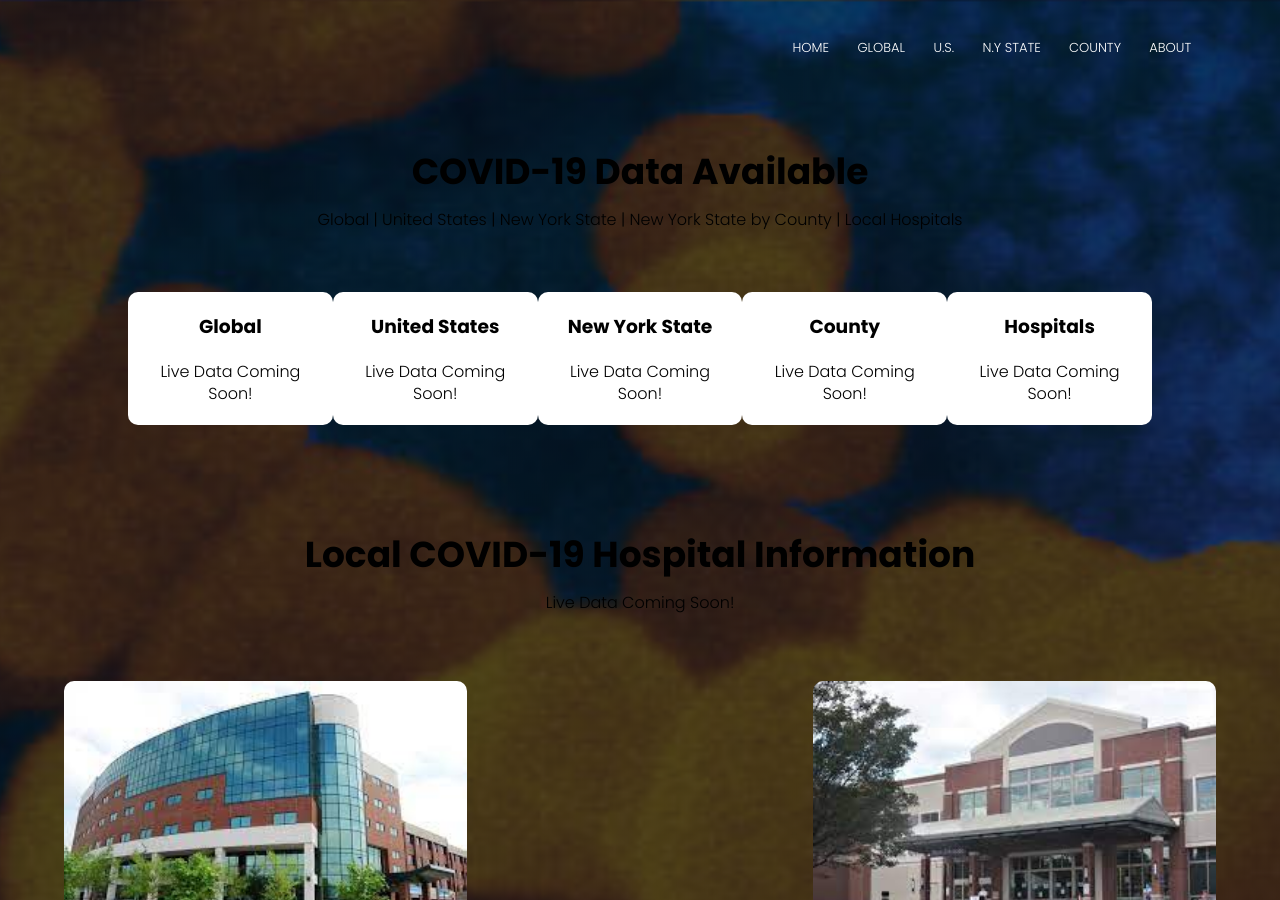
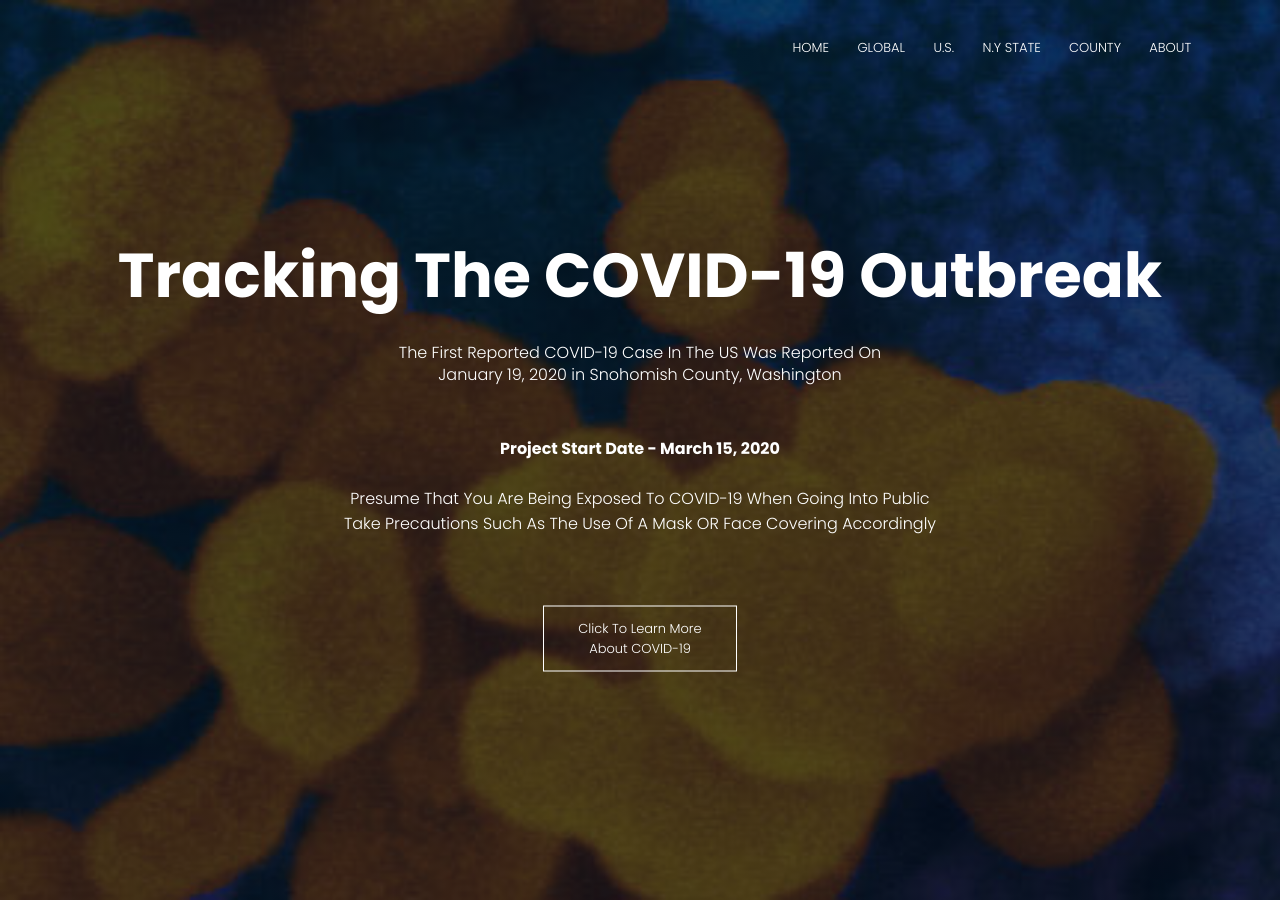
Before and after one commit to Pasin3ru/Tracking-COVID-19, a Jekyll site: the page built from index.html, in a window 1280 px wide and 900 px high. Built offline with Jekyll 4.4.1, drawn with Linux system fonts in a browser that asks for light colours.

Commit message:
Fix layout

```diff
--- a/_layouts/default.html
+++ b/_layouts/default.html
@@ -27,7 +27,20 @@
         </div>
       </nav>
 
-      {{ content }}
+      <div class="text-box">
+        <h1>Tracking The COVID-19 Outbreak</h1>
+        <p>The First Reported COVID-19 Case In The US Was Reported On<br>January 19, 2020 in Snohomish County, Washington
+          <h4>Project Start Date - March 15,  2020</h4>
+          <ul> </ul>
+          <ul>
+            <br>Presume That You Are Being Exposed To COVID-19 When Going Into Public<br>
+            Take Precautions Such As The Use Of A Mask OR Face Covering Accordingly
+          </ul>
+        </p>
+        <a href="learn-more.html" class="hero-btn">Click To Learn More<br>About COVID-19</a>
+      </div>
     </section>
+
+    {{ content }}
   </body>
 </html>
```
